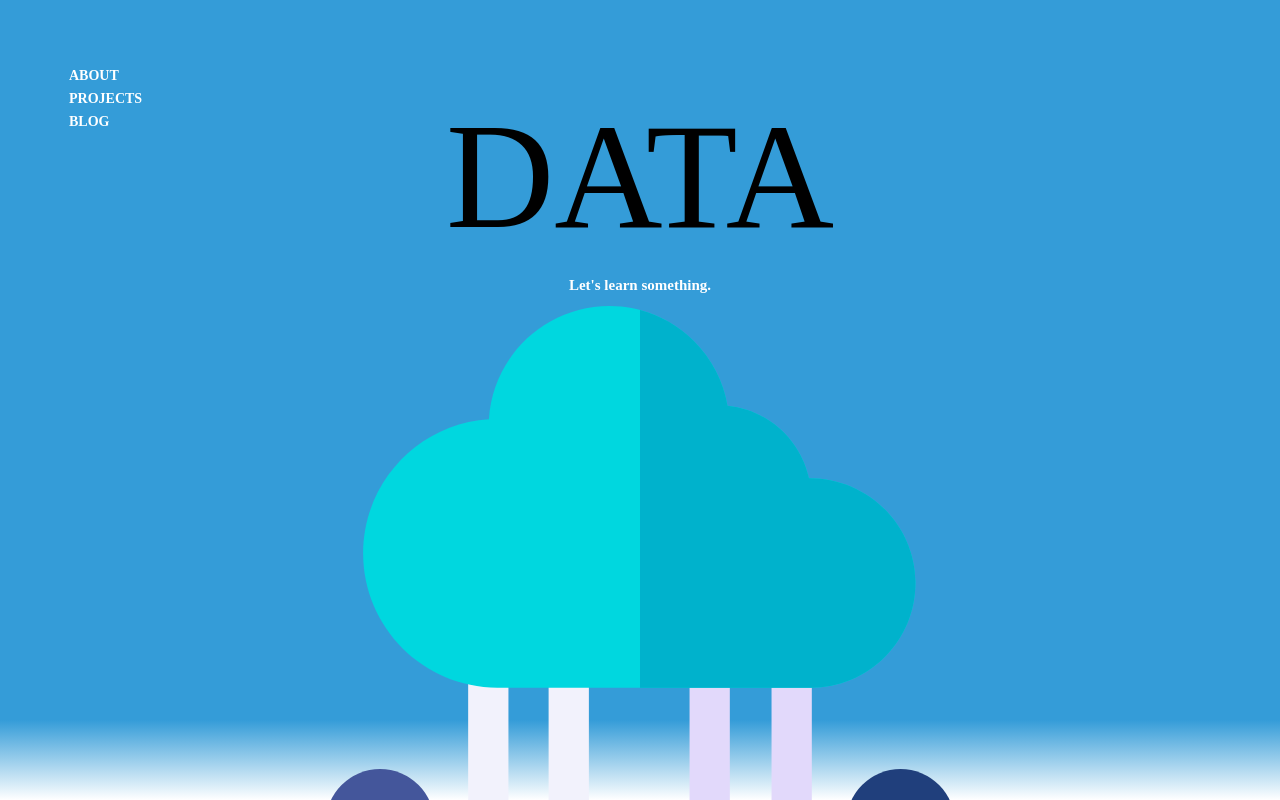
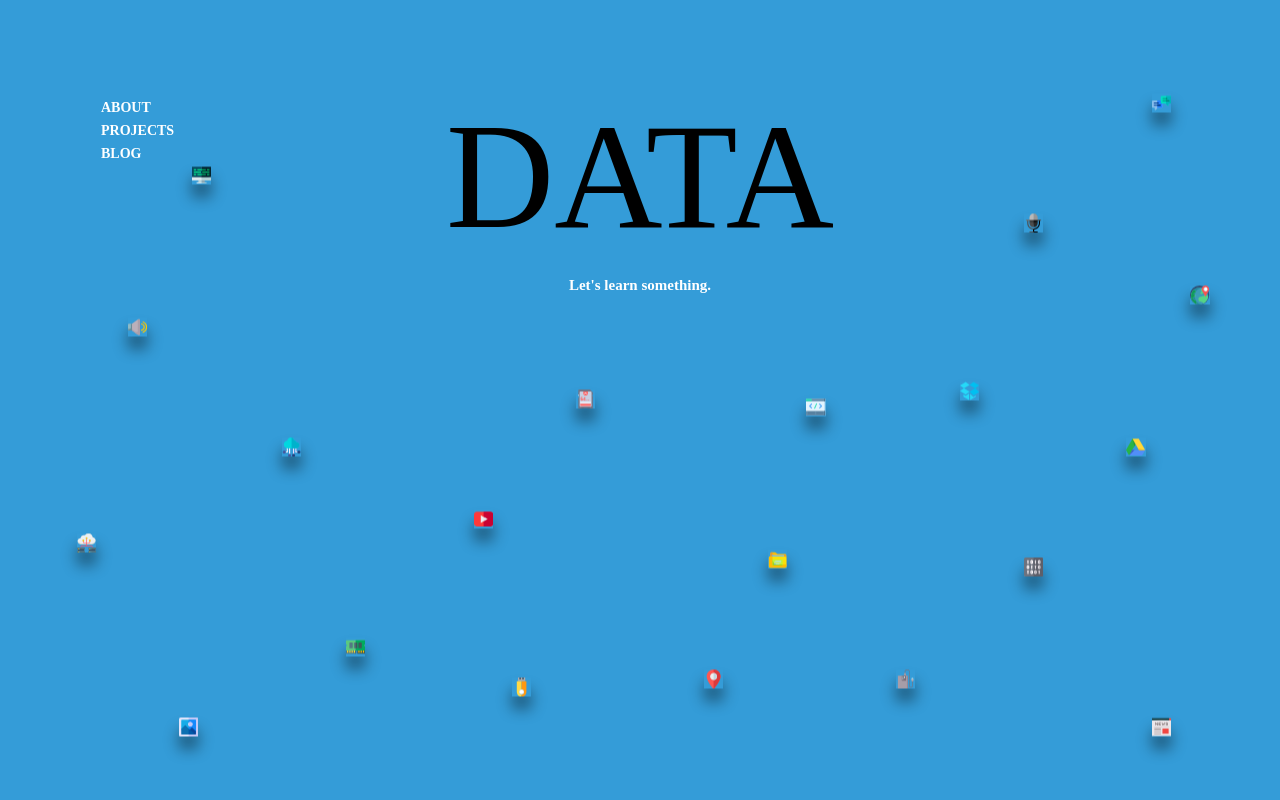
Before and after one commit to nickzarate/Zarate, a Next.js app: page / in a window 1280 px wide. Shown: the top 800 px of the page. Built offline with nearby package versions, Linux system fonts and the light colour scheme.

Commit message:
Integrate sass

```diff
--- a/components/Layout.js
+++ b/components/Layout.js
@@ -1,21 +1,13 @@
 import Navbar from './Navbar'
 import { useRouter } from 'next/router'
 import Meta from './Meta'
+import '../sass/main.scss'
 
-const layoutStyle = {
-  fontFamily: 'futura',
-  display: 'flex',
-  height: '100vh',
-  margin: 0,
-  padding: 0,
-  'zIndex': 0,
-}
-
-const Layout = props => {
+const Layout = (props) => {
   const router = useRouter()
 
   return (
-    <div style={ layoutStyle }>
+    <div className='base flexcol'>
       <Meta />
       <Navbar path={ router.asPath.substr(1) } />
       { props.children }
--- a/components/Meta.js
+++ b/components/Meta.js
@@ -6,13 +6,5 @@ export default () => (
       <meta name="viewport" content="width=device-width, initial-scale=1" />
       <meta charSet="utf-8" />
     </Head>
-    <style jsx global>{`
-      body {
-        margin: 0;
-        height: 100%;
-        background-color: 'gray';
-        overflow: auto;
-      }
-    `}</style>
   </div>
 )
--- a/package.json
+++ b/package.json
@@ -16,7 +16,9 @@
   "license": "ISC",
   "dependencies": {
     "@svgr/webpack": "^5.0.1",
+    "@zeit/next-sass": "^1.0.1",
     "next": "^9.1.6",
+    "node-sass": "^4.13.0",
     "react": "^16.8.6",
     "react-dom": "^16.8.6"
   }
```
Also changed, not shown: 1 other file (tests, documents, lock files or other folders).
